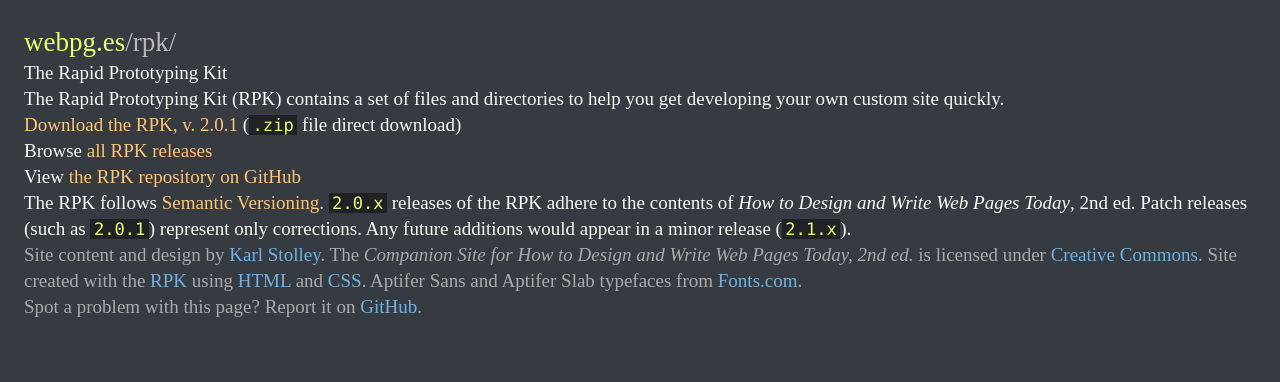
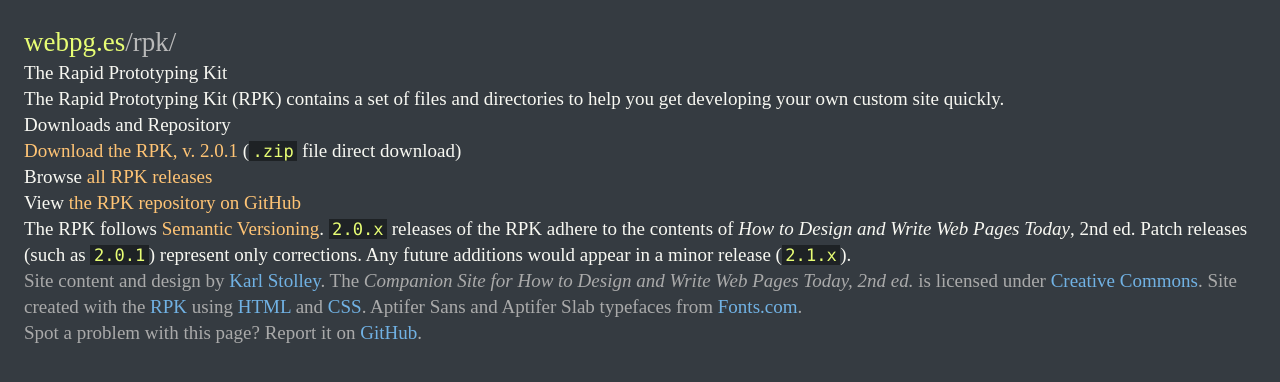
Before and after one commit to karlstolley/webpg.es, a Jekyll site: the page built from rpk/index.md, in a window 1280 px wide. Shown: the top 382 px of the page. Built offline with Jekyll 4.4.1, drawn with Linux system fonts in a browser that asks for light colours; nearby versions of some CDN libraries; some web fonts are replaced.

Commit message:
Add a downloads heading to the RPK page

```diff
--- a/rpk/index.md
+++ b/rpk/index.md
@@ -5,6 +5,8 @@ description: Download links and instructions for getting a copy of the Rapid Pro
 
 The Rapid Prototyping Kit (RPK) contains a set of files and directories to help you get developing your own custom site quickly.
 
+### Downloads and Repository
+
 * [Download the RPK, v. 2.0.1](https://github.com/webpges/rpk/archive/v2.0.1.zip) (``.zip`` file direct download)
 * Browse [all RPK releases](https://github.com/webpges/rpk/releases)
 * View [the RPK repository on GitHub](https://github.com/webpges/rpk)
```
